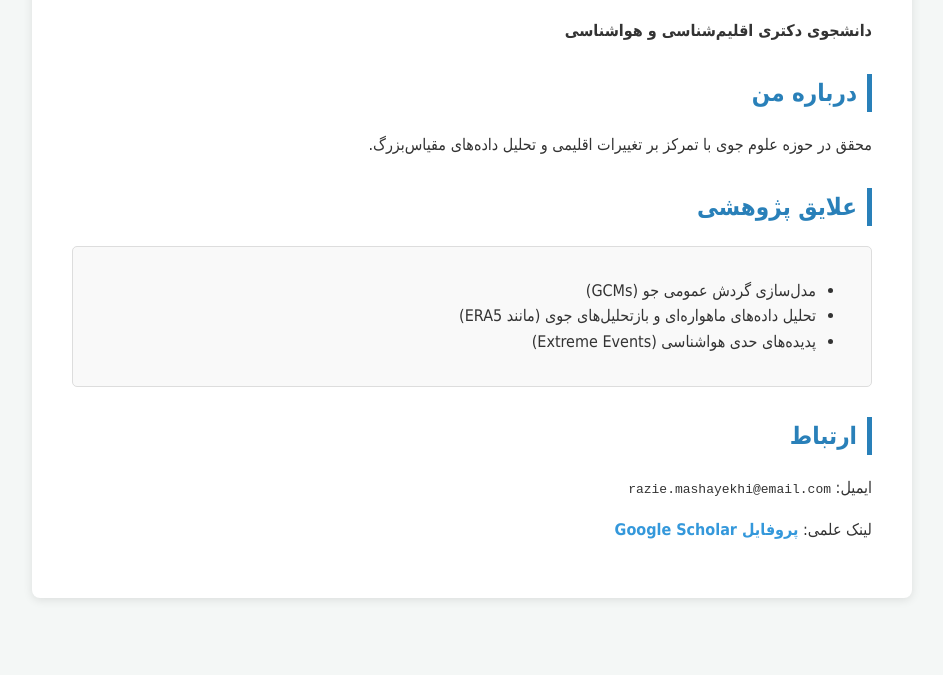
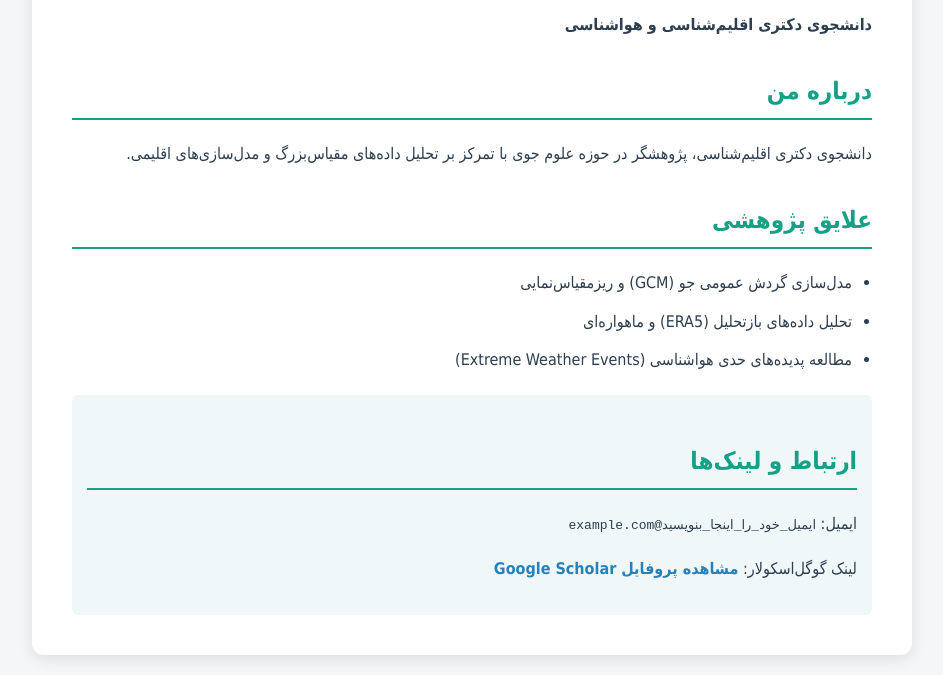
Before and after one commit to raziemashayekhi-star/razie.github.io, a plain HTML site: page index.html in a window 1280 px wide. Shown: the part 149-824 px from the top of the page, without its empty margins (168-1111 px from the left). Before the commit the page ends 800 px from the top, so only its background shows below. Drawn offline with Linux system fonts and the light colour scheme.

Commit message:
Update index.html

```diff
--- a/index.html
+++ b/index.html
@@ -3,14 +3,17 @@
 <head>
     <meta charset="UTF-8">
     <meta name="viewport" content="width=device-width, initial-scale=1.0">
-    <title>صفحه علمی | راضیه مشایخی</title>
+    <title>صفحه شخصی | راضیه مشایخی</title>
     <style>
-        body { font-family: Tahoma, Arial, sans-serif; line-height: 1.6; background-color: #f4f7f6; margin: 0; padding: 20px; color: #333; }
-        .container { max-width: 800px; margin: 0 auto; background: white; padding: 40px; border-radius: 8px; box-shadow: 0 2px 10px rgba(0,0,0,0.1); }
-        h1 { color: #2c3e50; border-bottom: 3px solid #3498db; padding-bottom: 10px; }
-        h2 { color: #2980b9; margin-top: 30px; border-right: 5px solid #2980b9; padding-right: 10px; }
-        .card { background: #f9f9f9; padding: 15px; border-radius: 5px; margin: 10px 0; border: 1px solid #ddd; }
-        a { color: #3498db; text-decoration: none; font-weight: bold; }
+        body { font-family: 'Tahoma', sans-serif; line-height: 1.8; background-color: #f4f6f7; color: #2c3e50; margin: 0; padding: 20px; }
+        .container { max-width: 800px; margin: 0 auto; background: #fff; padding: 40px; border-radius: 12px; box-shadow: 0 4px 15px rgba(0,0,0,0.1); border-top: 5px solid #2980b9; }
+        h1 { color: #2980b9; margin-bottom: 5px; }
+        h2 { color: #16a085; margin-top: 30px; border-bottom: 2px solid #16a085; padding-bottom: 5px; }
+        ul { padding-right: 20px; }
+        li { margin-bottom: 10px; }
+        .link-box { margin-top: 20px; padding: 15px; background: #f0f7f9; border-radius: 6px; }
+        a { color: #2980b9; font-weight: bold; text-decoration: none; }
+        a:hover { text-decoration: underline; }
     </style>
 </head>
 <body>
@@ -19,20 +22,20 @@
         <p><strong>دانشجوی دکتری اقلیم‌شناسی و هواشناسی</strong></p>
 
         <h2>درباره من</h2>
-        <p>محقق در حوزه علوم جوی با تمرکز بر تغییرات اقلیمی و تحلیل داده‌های مقیاس‌بزرگ.</p>
+        <p>دانشجوی دکتری اقلیم‌شناسی، پژوهشگر در حوزه علوم جوی با تمرکز بر تحلیل داده‌های مقیاس‌بزرگ و مدل‌سازی‌های اقلیمی.</p>
 
         <h2>علایق پژوهشی</h2>
-        <div class="card">
-            <ul>
-                <li>مدل‌سازی گردش عمومی جو (GCMs)</li>
-                <li>تحلیل داده‌های ماهواره‌ای و بازتحلیل‌های جوی (مانند ERA5)</li>
-                <li>پدیده‌های حدی هواشناسی (Extreme Events)</li>
-            </ul>
+        <ul>
+            <li>مدل‌سازی گردش عمومی جو (GCM) و ریزمقیاس‌نمایی</li>
+            <li>تحلیل داده‌های بازتحلیل (ERA5) و ماهواره‌ای</li>
+            <li>مطالعه پدیده‌های حدی هواشناسی (Extreme Weather Events)</li>
+        </ul>
+
+        <div class="link-box">
+            <h2>ارتباط و لینک‌ها</h2>
+            <p>ایمیل: <code>ایمیل_خود_را_اینجا_بنویسید@example.com</code></p>
+            <p>لینک گوگل‌اسکولار: <a href="لینک_پروفایل_خود_را_اینجا_قرار_دهید">مشاهده پروفایل Google Scholar</a></p>
         </div>
-
-        <h2>ارتباط</h2>
-        <p>ایمیل: <code>razie.mashayekhi@email.com</code></p>
-        <p>لینک علمی: <a href="#">پروفایل Google Scholar</a></p>
     </div>
 </body>
 </html>
```
